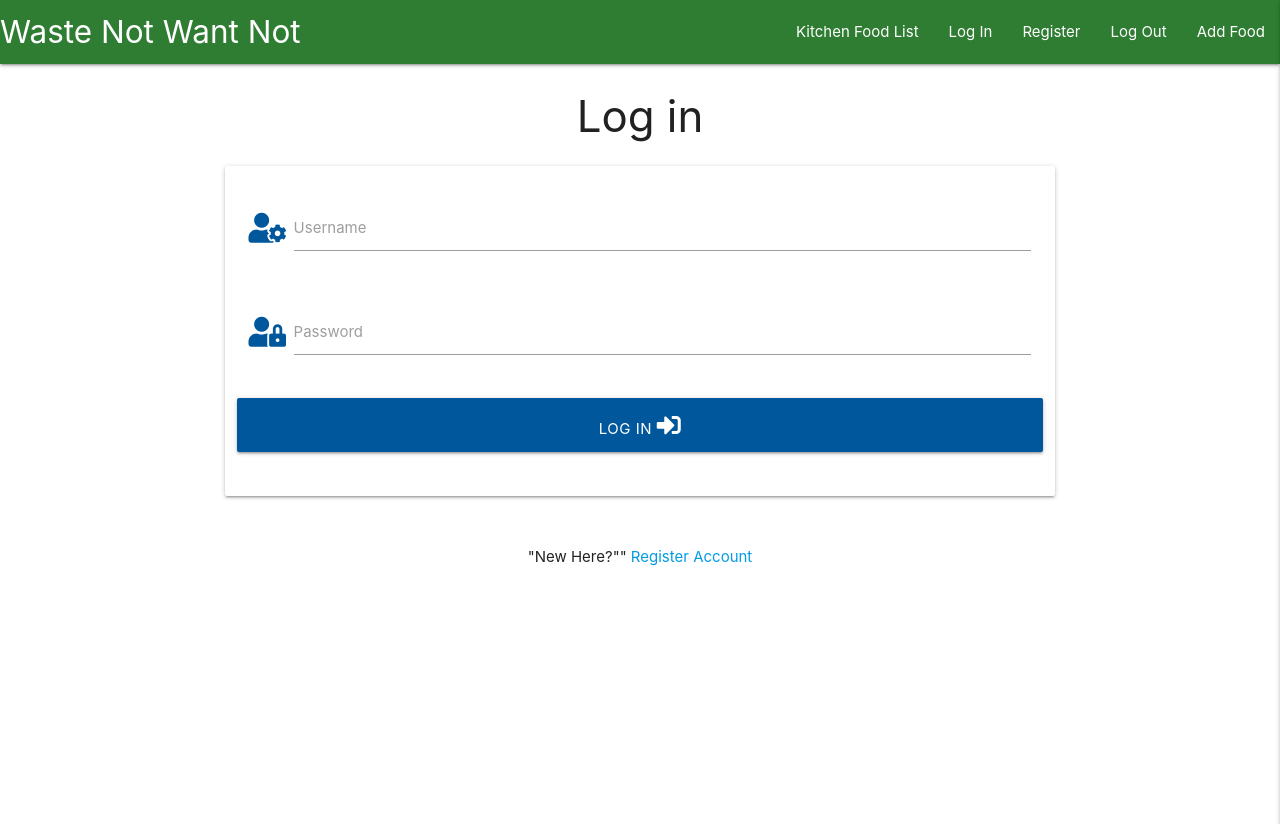
After one commit to mgreenberry/Waste-Not-Want-Not, a Flask app: page /login in a window 1280 px wide. The commit adds this page. Shown: the top 824 px of the page. Run offline with Flask 2, Linux system fonts and the light colour scheme; some libraries are stand-ins or nearby versions.

Commit message:
added a login html and updated app.py flask file

```diff
--- a/app.py
+++ b/app.py
@@ -19,7 +19,7 @@ mongo = PyMongo(app)
 
 
 @app.route("/")
-@app.route("/get_food")
+@app.route("/get_food")  # is this the right route?
 def get_food():
     foods = mongo.db.food.find()
     return render_template("food.html", foods=foods)
@@ -56,6 +56,7 @@ def login():
         # check if username exists in db
         existing_user = mongo.db.users.find_one(
             {"username": request.form.get("username").lower()})
+
         if existing_user:
             # ensure hashed password matches user input
             if check_password_hash(
@@ -69,6 +70,7 @@ def login():
                 # invalid password match
                 flash("Incorrect Username and/or Password")
                 return redirect(url_for("login"))
+
         else:
             # username doesn't exist
             flash("Incorrect Username and/or Password")
@@ -77,6 +79,26 @@ def login():
     return render_template("login.html")
 
 
+@app.route("/profile/<username>", methods=["GET", "POST"])
+def profile(username):
+    # grab the session user's username from db
+    username = mongo.db.users.find_one(
+        {"username": session["user"]})["username"]
+
+    if session["user"]:
+        return render_template("catergories.html", username=username)
+
+    return render_template("catergories.html", username=username)
+
+
+@app.route("/logout")
+def logout():
+    # Logs user out
+    flash("You have logged out")
+    session.pop("user")
+    return redirect(url_for("login"))
+
+
 if __name__ == "__main__":
     app.run(host=os.environ.get("IP"),
             port=int(os.environ.get("PORT")),
--- a/requirements.txt
+++ b/requirements.txt
@@ -3,5 +3,5 @@ dnspython==2.1.0
 Flask==2.0.2
 Flask-PyMongo==2.3.0
 itsdangerous==2.0.1
-pymongo==3.12.0
+pymongo==3.12.1
 Werkzeug==2.0.2
--- a/templates/base.html
+++ b/templates/base.html
@@ -24,11 +24,11 @@
 		<div class="navbar-fixed">
         <nav class="nav-extended text-shadow green darken-3">
 			<div class="nav-wrapper">
-				<a href="#" class="brand-logo">Waste Not Want Not</a>
+				<a href="{{ url_for('get_food') }}" class="brand-logo">Waste Not Want Not</a>
 				<a href="#" data-target="mobile-demo" class="sidenav-trigger right"><i class="fas fa-bars"></i></a>
 				<ul class="right hide-on-med-and-down">
-					<li><a href="#">Kitchen Food List</a></li>
-                    <li><a href="#">Log In</a></li>
+					<li><a href="{{ url_for('get_food') }}">Kitchen Food List</a></li>
+                    <li><a href="{{ url_for('login') }}">Log In</a></li>
                     <li><a href="{{ url_for('register') }}">Register</a></li>
 					<li><a href="#">Log Out</a></li>
 					<li><a href="#">Add Food</a></li>
--- /dev/null
+++ b/templates/login.html
@@ -0,0 +1,43 @@
+{% extends "base.html" %}
+{% block content %}
+
+    <h3 class="center-align">Log in</h3>
+
+    <div class="row">
+        <form class="col s12 m8 offset-m2" method="POST" action="{{ url_for('login') }}">
+            <div class="card-panel">
+                <!-- username -->
+                <div class="row">
+                    <div class="input-field col s12">
+                        <i class="fas fa-user-cog prefix light-blue-text text-darken-4"></i>
+                        <input id="username" name="username" type="text" minlength="5" maxlength="20" pattern="^[a-zA-Z0-9]{5,20}$" class="validate" required>
+                        <label for="username">Username</label>
+                    </div>
+                </div>
+                <!-- password -->
+                <div class="row">
+                    <div class="input-field col s12">
+                        <i class="fas fa-user-lock prefix light-blue-text text-darken-4"></i>
+                        <input id="password" name="password" type="password" minlength="8" maxlength="20" pattern="^[a-zA-Z0-9]{5,20}$" class="validate" required>
+                        <label for="password">Password</label>
+                    </div>
+                </div>
+                <!-- login -->
+                <div class="row">
+                    <button type="submit" class="col s12 btn-large light-blue darken-4 text-shadow">
+                        Log In <i class="fas fa-sign-in-alt"></i>
+                    </button>
+                </div>
+            </div>
+        </form>
+    </div>
+
+    <div class="row">
+        <div class="col s12">
+            <p class="center-align">
+                "New Here?"" <a href="{{ url_for('register') }}" class="light-blue.text-darken-4">Register Account</a>
+            </p>
+        </div>
+    </div>
+
+{% endblock %}
```
